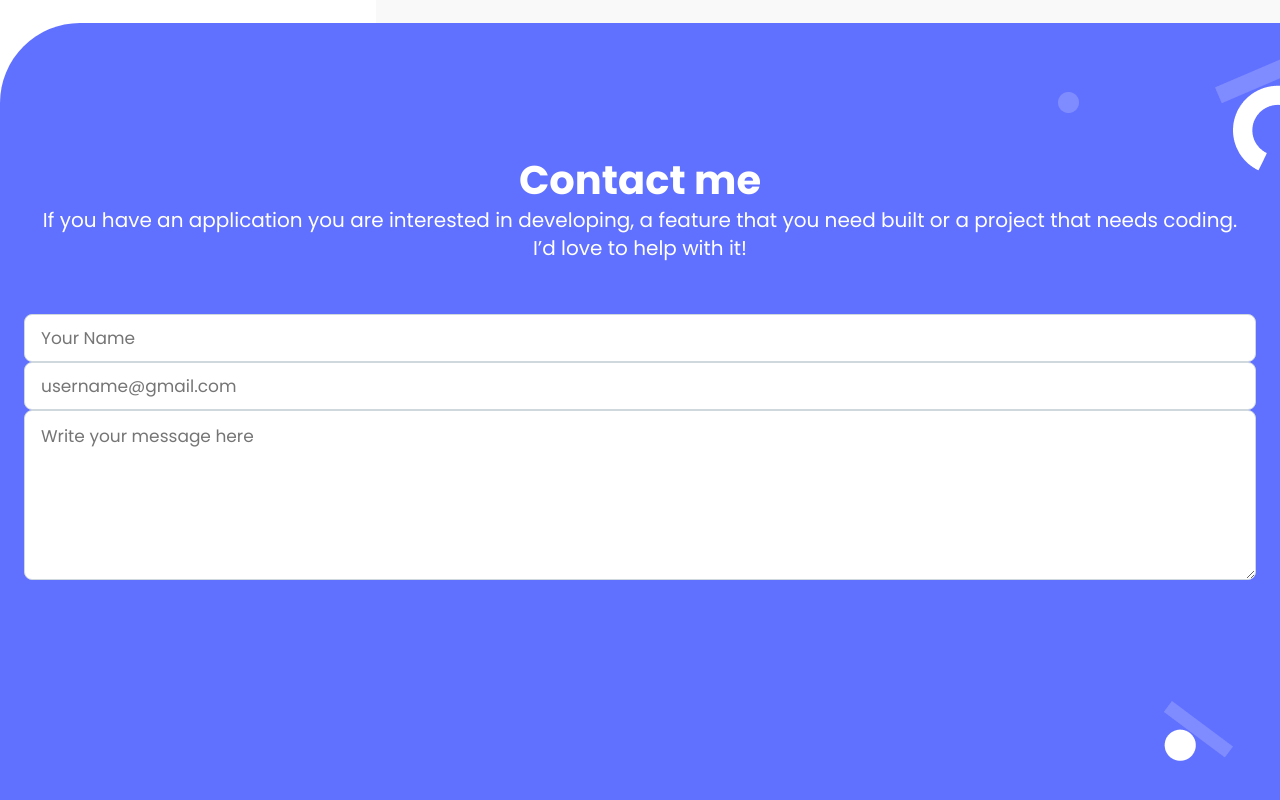
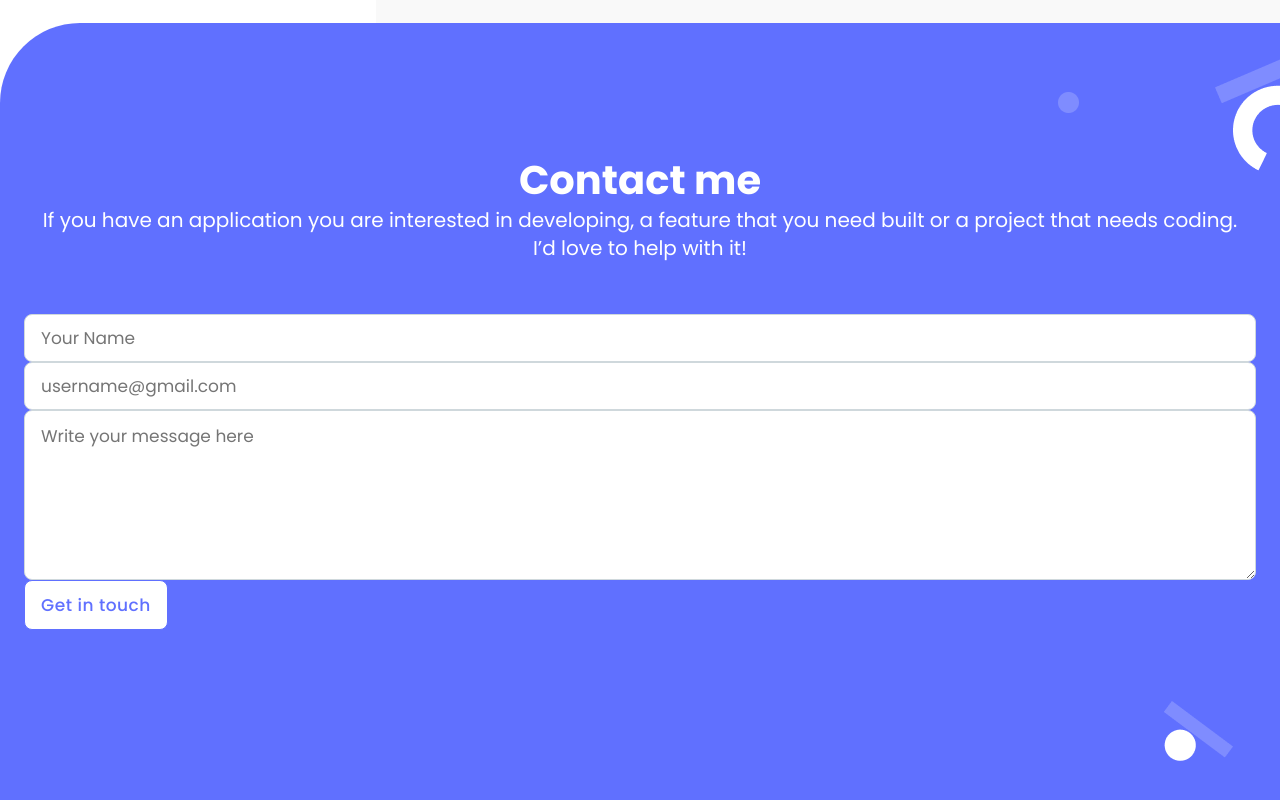
Before and after one commit to MeFizaRazzaq/Portfolio_Project, a website: page index.html in a window 1280 px wide. Shown: the part 4425-5225 px from the top of the page. Drawn offline with Linux system fonts and the light colour scheme.

Commit message:
Added button

```diff
--- a/index.html
+++ b/index.html
@@ -229,7 +229,9 @@
                     <input type="text" id="name" name="name" placeholder="Your Name" maxlength="30">
                     <input type="email" id="mail" name="email" placeholder="username@gmail.com">
                     <textarea name="message" id="msg" cols="30" rows="8" placeholder="Write your message here" maxlength="500"></textarea>
+                    <button class="c-btn">Get in touch</button>
                 </form>
+
         </div>
 
         </div>
--- a/style.css
+++ b/style.css
@@ -549,4 +549,18 @@
     word-wrap: break-word;
     padding: 15px 38px 15px 16px;
   }
+  .c-btn{
+    background-color: white;
+    color: #6070FF;
+    font-size: 17px;
+    font-family: Poppins, sans-serif;
+    font-weight: 500;
+    line-height: 24px;
+    letter-spacing: 0.51px;
+    word-wrap: break-word;
+    padding: 12px 16px 12px 16px;
+    text-align: center;
+    border: 1px solid #6070FF;
+    border-radius: 8px;
+  }
 }
```
